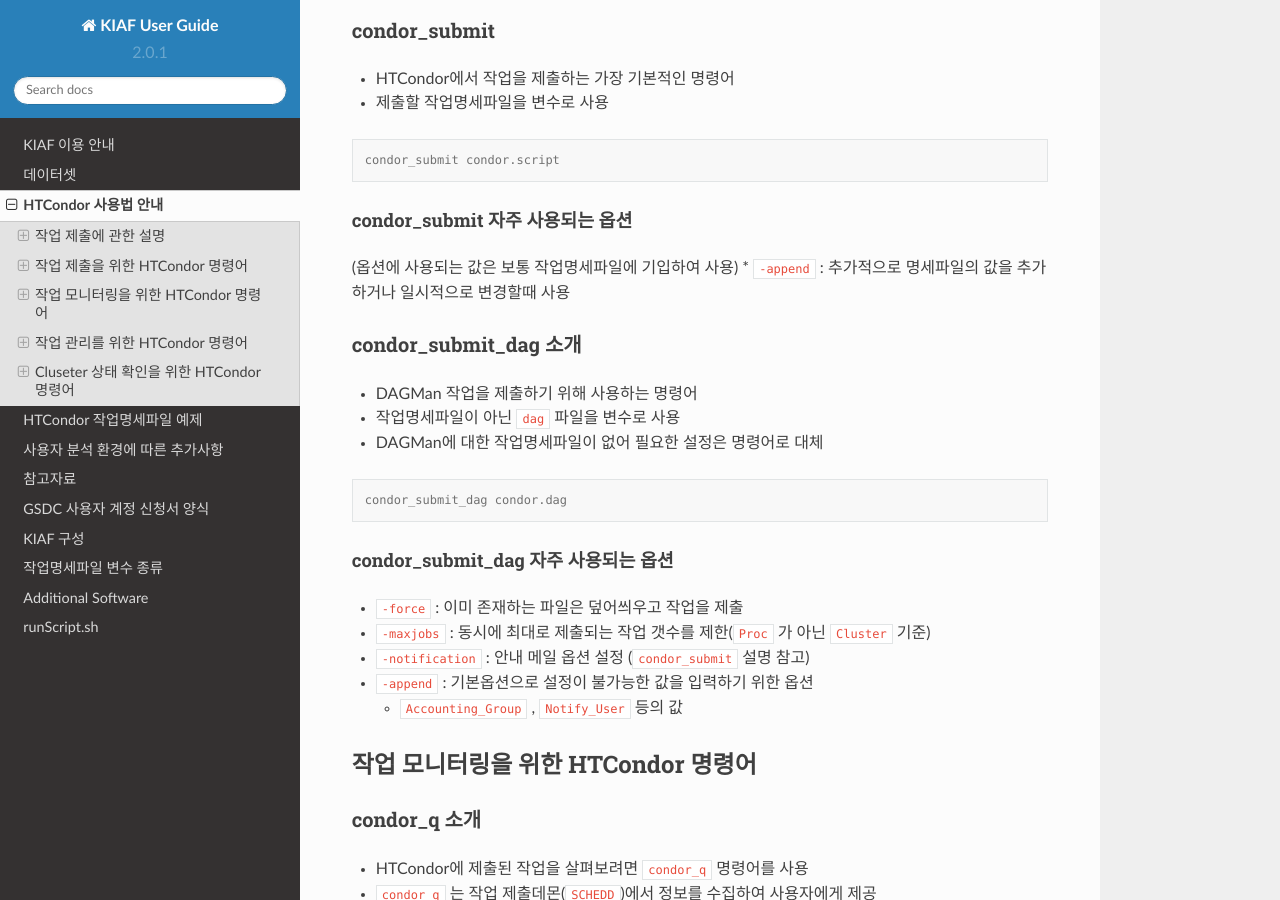
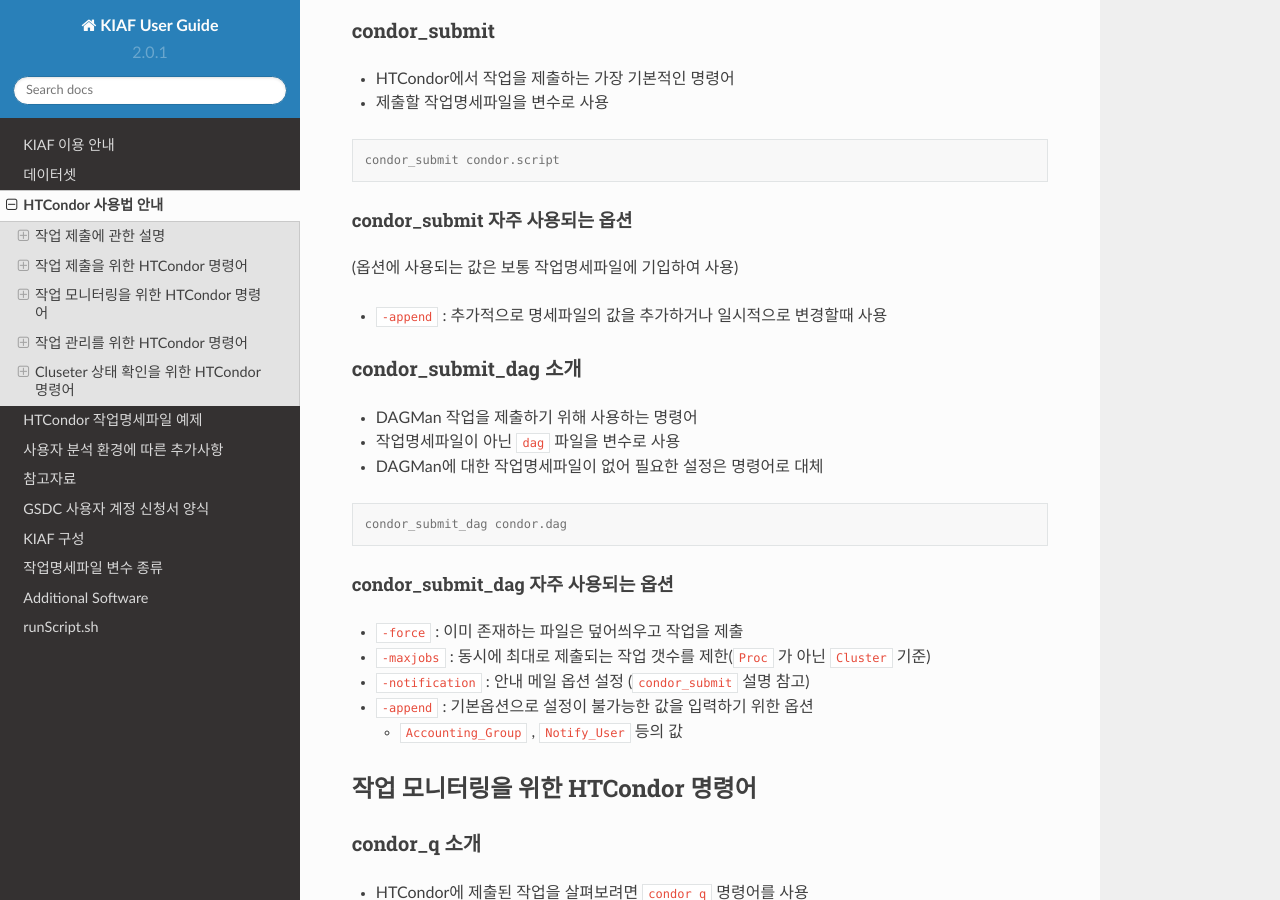
Before and after one commit to andiri/kiaf, a Sphinx documentation site: the page built from docs/source/htcondor_usage.rst, in a window 1280 px wide and 900 px high, scrolled down 1733 px. Built offline with Sphinx 7.4.7 and the Read the Docs theme 2.0.0, drawn with Linux system fonts in a browser that asks for light colours; some of the changed lines change nothing that is shown; some of the changed text lies outside the part shown.

Commit message:
Update htcondor_usage.rst

```diff
--- a/docs/source/htcondor_usage.rst
+++ b/docs/source/htcondor_usage.rst
@@ -87,6 +87,7 @@
 """""""""""""""""""""""""""""""""""""""""""
 
 (옵션에 사용되는 값은 보통 작업명세파일에 기입하여 사용)
+
 * ``-append`` : 추가적으로 명세파일의 값을 추가하거나 일시적으로 변경할때 사용
 
 condor_submit_dag 소개
@@ -225,25 +226,19 @@
   * 기존 ``-format`` 옵션을 완전히 대체 가능
   * 기존 포맷은 해당 ``ClassAd`` 의 데이터 형태를 알아야 확인 가능
   * ``-autoformat`` 옵션은 해당 포맷의 데이터를 자동으로 확인
-  * 예) ``ClusterID`` , ``RequestCpus`` , ``RemoteHost`` 정보를 확인할 경우
 
 .. code-block:: console
+  :caption: 예) ``ClusterID`` , ``RequestCpus`` , ``RemoteHost`` 정보를 확인할 경우
 
-  [계정명@<kiaf_url>  ̃]$ condor_q -af:h ClusterId RequestCpus RemoteHost
+  [계정명@<kiaf_url>  ̃]$ condor_q -af ClusterId RequestCpus RemoteHost
   55526 0 1 2930
 
-∗ ``-af:h`` 나 ``-af:lrng`` 옵션을 통해 출력 메시지를 변경 가능
-
 .. code-block:: console
-  :caption: -af:h
+  :caption: ``-af:h`` 나 ``-af:lrng`` 옵션을 통해 출력 메시지를 변경 가능
 
   [계정명@<kiaf_url>  ̃]$ condor_q -af:h ClusterId RequestCpus RemoteHost
   ClusterId ProcId RequestCpus RequestMemory
   55526 0 1 2930
-
-.. code-block:: console
-  :caption: -af:lrng
-
   [계정명@<kiaf_url>  ̃]$ condor_q -af:lrng ClusterId RequestCpus RemoteHost
   ClusterId = 55526
   ProcId = 0
@@ -395,7 +390,7 @@
 .. code-block:: console
 
   [kong91@kiaf-ui  ̃]$ condor_status
-  Name  OpSys      Arch   State     Activity LoadAv Mem ActvtyTime
+  Name                          OpSys      Arch   State     Activity LoadAv   Mem ActvtyTime
   slot1@kiaf-wn1000.sdfarm.kr   LINUX      X86_64 Unclaimed Idle      0.000 96580 8+00:46:01
   slot2@kiaf-wn1000.sdfarm.kr   LINUX      X86_64 Unclaimed Idle      0.000 48290 8+00:46:14
   slot3@kiaf-wn1000.sdfarm.kr   LINUX      X86_64 Unclaimed Idle      0.000 48290 8+00:46:14
```
